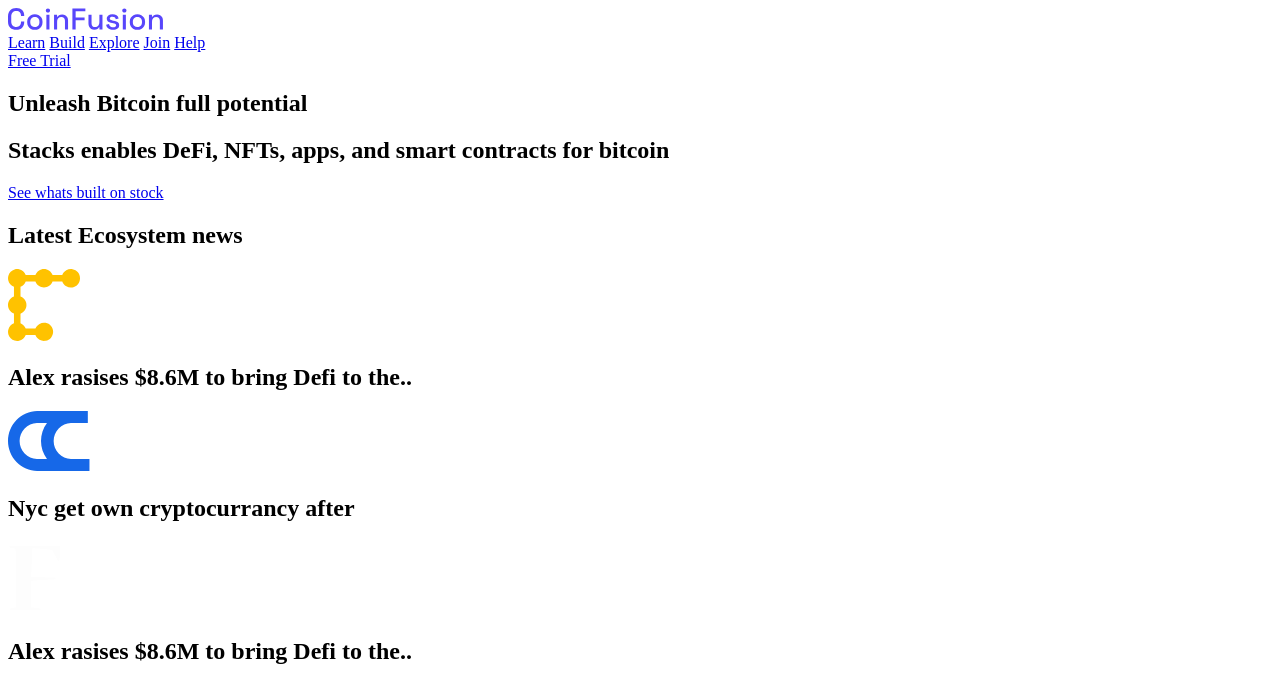
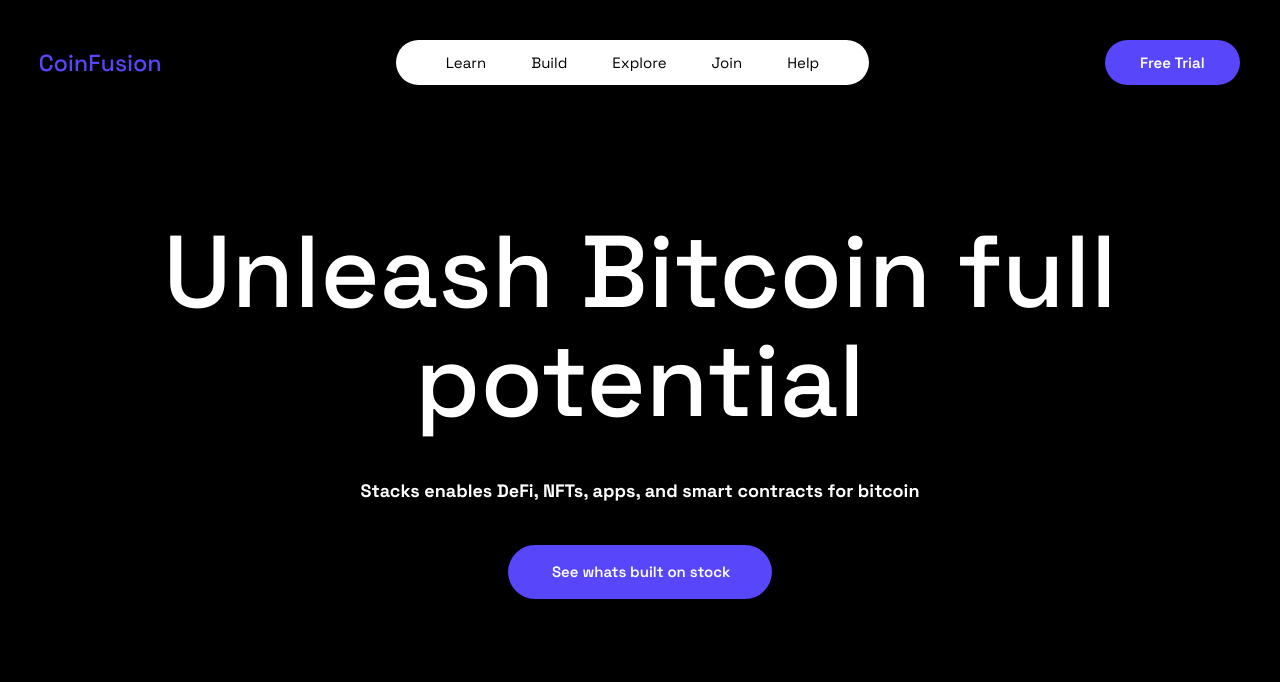
Before and after one commit to laulau-ps/coinfusion, a plain HTML site: page index.html in a window 1280 px wide. Shown: the top 682 px of the page. Drawn offline with Linux system fonts and the light colour scheme; a web font is replaced by a local one.

Commit message:
hero-sec css

```diff
--- /dev/null
+++ b/css/style.css
@@ -0,0 +1,168 @@
+* {
+    margin: 0;
+    padding: 0;
+    font-family: "Space Grotesk";
+    box-sizing: border-box;
+}
+
+body {
+    width: 100%;
+    height: 100vh;
+    background-color: #fff;
+}
+
+.hero-sec {
+    width: 100%;
+    height: 985px;
+    background-color: black;
+    border-radius: 0px 0px 72px 72px;
+    display: flex;
+    flex-direction: column;
+    align-items: center;
+    text-align: center;
+    gap: 93px;
+
+
+    & .navbar {
+        display: flex;
+        justify-content: space-between;
+        align-items: center;
+        padding: 40px;
+        width: 100%;
+        max-height: fit-content;
+
+        & .logo {
+            width: 120px;
+            height: 34px;
+        }
+
+        & nav {
+            display: flex;
+            gap: 45px;
+            padding: 13px 50px;
+            border-radius: 75px;
+            background-color: #fff;
+            height: 45px;
+            align-items: center;
+            justify-content: center;
+
+            & a {
+                text-decoration: none;
+                font-size: 15px;
+                line-height: 18px;
+                color: black;
+            }
+        }
+
+        & .btn {
+            width: 135px;
+            height: 45px;
+            padding: 13px 35px;
+            background-color: #5846FB;
+            border-radius: 100px;
+            display: flex;
+            align-items: center;
+            gap: 7px;
+
+            & a {
+                text-decoration: none;
+                font-size: 15px;
+                color: #fff;
+                font-weight: 600;
+            }
+        }
+    }
+
+    & .heading {
+        display: flex;
+        flex-direction: column;
+        align-items: center;
+        gap: 41px;
+        width: 987px;
+        justify-content: center;
+
+        & h1 {
+            font-size: 102px;
+            line-height: 109px;
+            color: #fff;
+            font-weight: 500;
+            text-align: center;
+        }
+
+        & h2 {
+            font-size: 18px;
+            line-height: 27px;
+            color: #fff;
+            text-align: center;
+        }
+
+        & .btn {
+            display: flex;
+            background-color: #5846FB;
+            width: 264px;
+            height: 54px;
+            padding: 18px 43px 18px 44px;
+            border-radius: 100px;
+
+            & a {
+                text-decoration: none;
+                font-size: 15px;
+                color: #fff;
+                font-weight: 600;
+                line-height: 18px;
+                white-space: nowrap;
+            }
+        }
+    }
+
+    & .ecosystem {
+        display: flex;
+        flex-direction: column;
+        gap: 27px;
+        margin: 0px 74px;
+        width: 90%;
+
+
+        & .title {
+            text-align: start;
+            font-weight: 500;
+            font-size: 22.5px;
+            line-height: 34.5px;
+            color: #fff;
+        }
+
+        & .group {
+            display: flex;
+            align-items: center;
+            gap: 16px;
+
+
+            & .item {
+                display: flex;
+                background-color: #1f2123;
+                border-radius: 75px;
+                width: 25%;
+                height: 122px;
+                gap: 20px;
+                padding: 35px 37px 34px 30px;
+                text-align: center;
+                align-items: center;
+                justify-content: center;
+
+
+                & img {
+                    width: 54px;
+                    height: 54px;
+                }
+
+                & h2 {
+                    font-size: 16.5px;
+                    font-weight: 400;
+                    line-height: 22.5px;
+                    color: #fff;
+                }
+            }
+        }
+    }
+
+}
--- a/index.html
+++ b/index.html
@@ -6,6 +6,12 @@
     <meta name="viewport" content="width=device-width, initial-scale=1.0">
     <meta http-equiv="X-UA-Compatible" content="IE=7">
     <meta http-equiv="X-UA-Compatible" content="ie=edge">
+    <link rel="preconnect" href="https://fonts.googleapis.com">
+    <link rel="preconnect" href="https://fonts.gstatic.com" crossorigin>
+    <link
+        href="https://fonts.googleapis.com/css2?family=Caudex:ital,wght@0,400;0,700;1,400;1,700&family=Lexend:wght@100..900&family=Montserrat:ital,wght@0,100..900;1,100..900&family=Outfit&family=Overpass+Mono:wght@300..700&family=Roboto:ital,wght@0,100..900;1,100..900&family=Space+Grotesk:wght@300..700&display=swap"
+        rel="stylesheet">
+    <link rel="stylesheet" href="/css/style.css">
 
     <title>CoinFusion Homepage</title>
 </head>
@@ -37,7 +43,7 @@
         </div>
 
         <div class="ecosystem">
-            <h2>Latest Ecosystem news</h2>
+            <h2 class="title">Latest Ecosystem news</h2>
             <div class="group">
                 <div class="item">
                     <img src="/img/item1-icon.svg" alt="">
```
